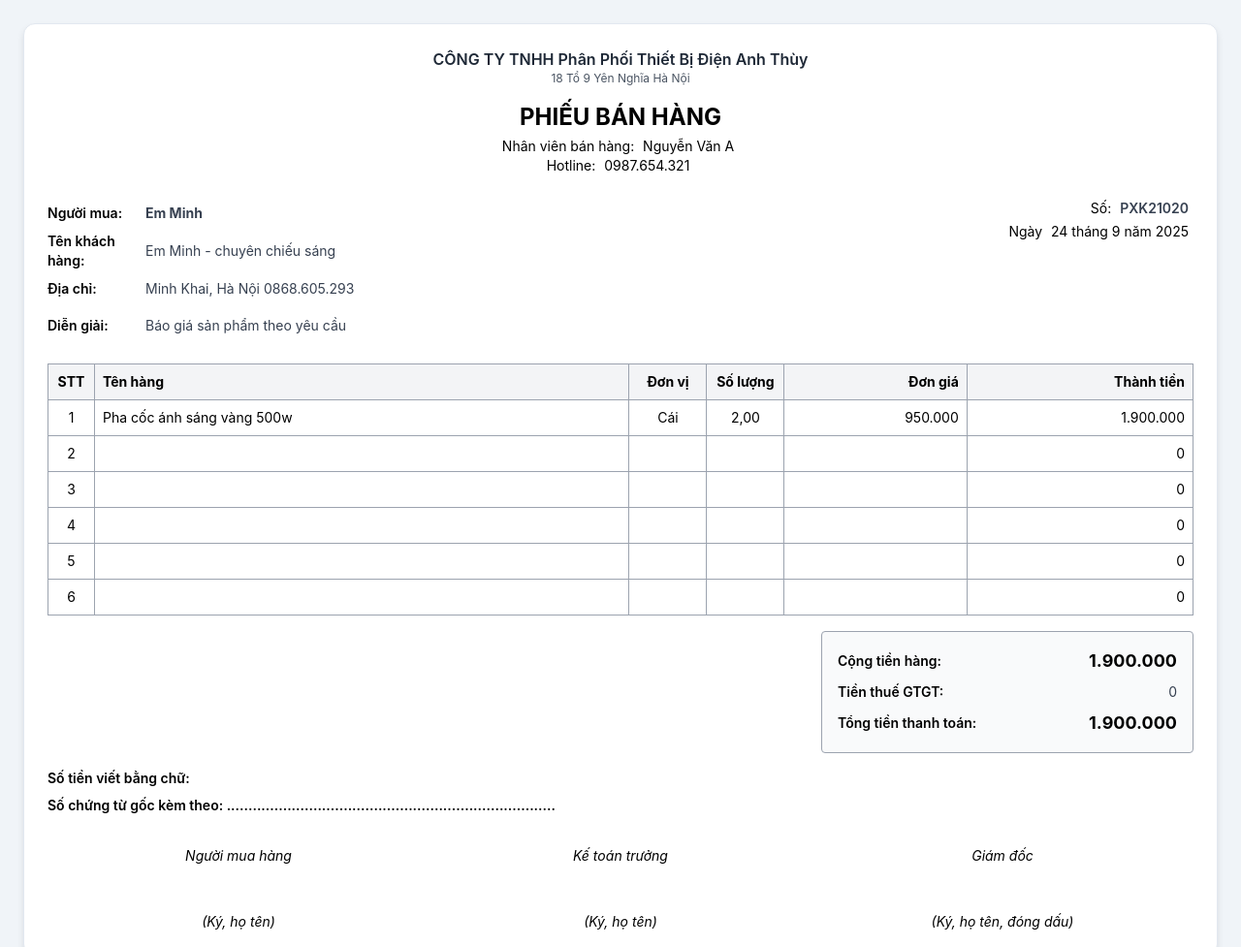
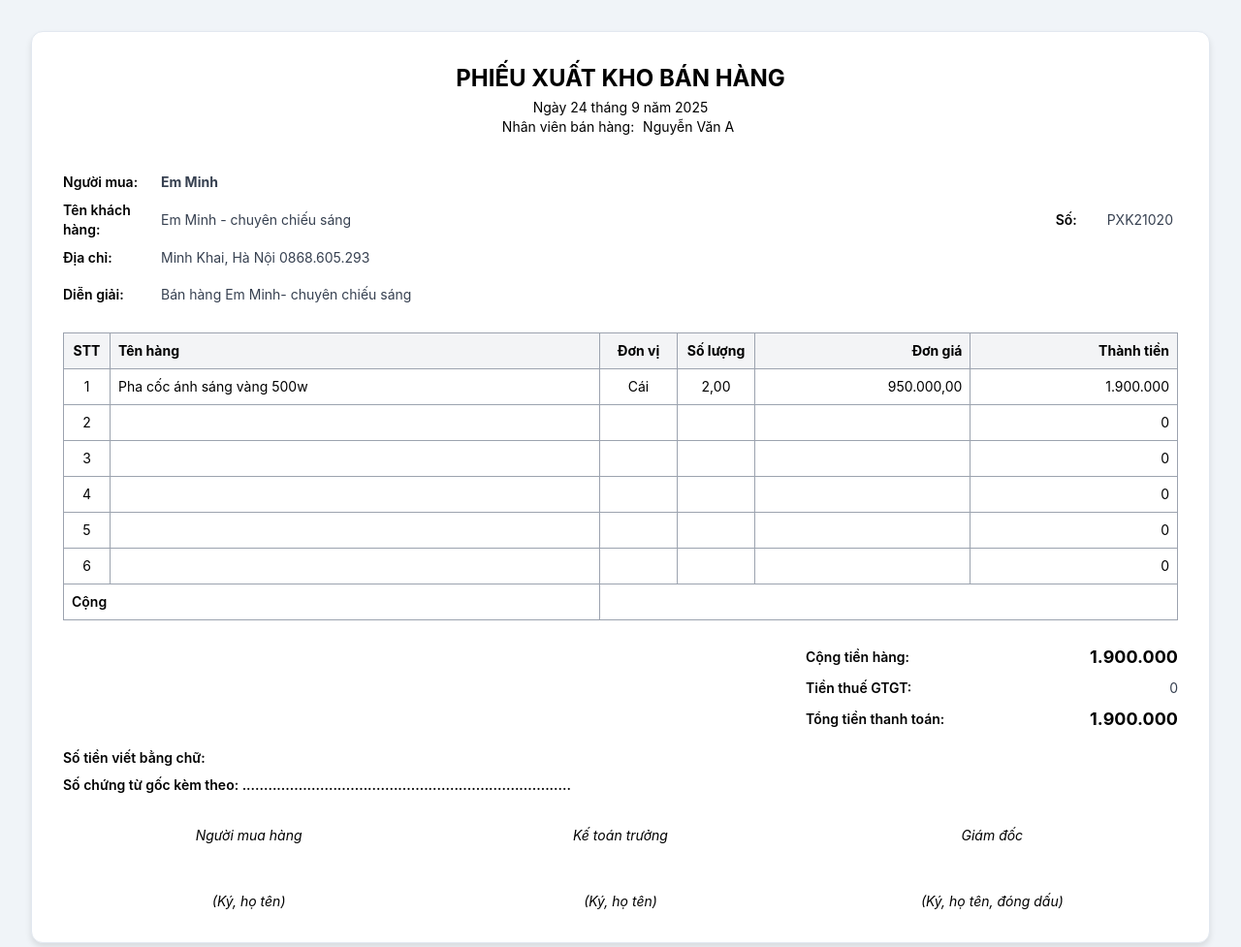
Before and after one commit to dubai17/bang-bao-gia-san-pham, a plain HTML site: page index.html in a window 1280 px wide. Shown: the top 977 px of the page at 97% size. Drawn offline with nearby package versions, Linux system fonts and the light colour scheme.

Commit message:
Update index.html

```diff
--- a/index.html
+++ b/index.html
@@ -3,7 +3,7 @@
 <head>
     <meta charset="UTF-8">
     <meta name="viewport" content="width=device-width, initial-scale=1.0">
-    <title>Phiếu Bán Hàng & Báo Giá</title>
+    <title>Báo Giá Khách Hàng</title>
     <script src="https://cdn.tailwindcss.com"></script>
     <style>
         @media print {
@@ -18,14 +18,14 @@
         body {
             font-family: 'Inter', sans-serif;
             background-color: #f0f4f8;
-            padding: 1.5rem;
+            padding: 2rem;
         }
         .container {
             background-color: white;
-            padding: 1.5rem;
+            padding: 2rem;
             border-radius: 0.75rem;
             box-shadow: 0 4px 6px rgba(0, 0, 0, 0.1);
-            max-width: 7.5in;
+            max-width: 8.5in;
             margin: auto;
             border: 1px solid #e2e8f0;
         }
@@ -45,24 +45,15 @@
 </head>
 <body>
     <div class="container">
-        <!-- Header - Company Info -->
-        <header class="mb-6">
-            <div class="flex flex-col items-center justify-center mb-4">
-                <h2 class="text-base font-semibold text-gray-800">CÔNG TY TNHH Phân Phối Thiết Bị Điện Anh Thùy</h2>
-                <p class="text-xs text-gray-600">18 Tổ 9 Yên Nghĩa Hà Nội</p>
-            </div>
-
-            <div class="text-center">
-                <h1 class="text-2xl font-bold uppercase mb-1">PHIẾU BÁN HÀNG</h1>
+        <header class="text-center mb-8">
+            <h1 class="text-2xl font-bold uppercase mb-1">PHIẾU XUẤT KHO BÁN HÀNG</h1>
+            <p class="text-sm">Ngày <span id="date"></span></p>
             <p class="text-sm">Nhân viên bán hàng: <span id="salesperson-name" class="editable" contenteditable="false">Nguyễn Văn A</span></p>
-                <p class="text-sm">Hotline: <span id="salesperson-hotline" class="editable" contenteditable="false">0987.654.321</span></p>
-            </div>
         </header>
 
-        <!-- Customer Info -->
-        <section class="flex justify-between mb-6 text-sm">
-            <!-- Left side: Customer details -->
-            <div class="flex flex-col">
+        <section class="mb-6 text-sm">
+            <div class="flex justify-between items-center mb-2">
+                <div>
                     <div class="flex items-center mb-1">
                         <span class="w-24 font-semibold">Người mua:</span>
                         <span id="customer-name" class="editable text-gray-700 font-bold" contenteditable="false">Em Minh</span>
@@ -75,21 +66,19 @@
                         <span class="w-24 font-semibold">Địa chỉ:</span>
                         <span class="editable text-gray-700" contenteditable="false">Minh Khai, Hà Nội 0868.605.293</span>
                     </div>
+                </div>
+                <div class="flex items-center">
+                    <span class="w-12 font-semibold">Số:</span>
+                    <span class="editable text-gray-700" contenteditable="false">PXK21020</span>
+                </div>
+            </div>
             <div class="flex items-center mt-2">
                 <span class="w-24 font-semibold">Diễn giải:</span>
-                    <span class="editable text-gray-700" contenteditable="false">Báo giá sản phẩm theo yêu cầu</span>
-                </div>
-            </div>
-
-            <!-- Right side: Number and Date -->
-            <div class="text-right flex flex-col items-end">
-                <p class="text-sm mb-1">Số: <span class="editable text-gray-700 font-semibold" contenteditable="false">PXK21020</span></p>
-                <p class="text-sm">Ngày <span id="date" class="editable" contenteditable="false"></span></p>
+                <span class="editable text-gray-700" contenteditable="false">Bán hàng Em Minh- chuyên chiếu sáng</span>
             </div>
         </section>
 
-        <!-- Product Table -->
-        <table id="product-table" class="w-full text-sm border-collapse mb-4">
+        <table class="w-full text-sm border-collapse mb-6">
             <thead>
                 <tr class="bg-gray-100 text-left font-semibold">
                     <th class="border border-gray-400 p-2 text-center w-12">STT</th>
@@ -101,60 +90,63 @@
                 </tr>
             </thead>
             <tbody>
-                <tr class="item-row">
-                    <td class="border border-gray-400 p-2 text-center stt">1</td>
-                    <td class="border border-gray-400 p-2 editable product-name" contenteditable="false">Pha cốc ánh sáng vàng 500w</td>
-                    <td class="border border-gray-400 p-2 text-center editable product-unit" contenteditable="false">Cái</td>
+                <tr>
+                    <td class="border border-gray-400 p-2 text-center">1</td>
+                    <td class="border border-gray-400 p-2 editable" contenteditable="false">Pha cốc ánh sáng vàng 500w</td>
+                    <td class="border border-gray-400 p-2 text-center editable" contenteditable="false">Cái</td>
                     <td class="border border-gray-400 p-2 text-center editable quantity" contenteditable="false">2,00</td>
-                    <td class="border border-gray-400 p-2 text-right editable unit-price" contenteditable="false">950.000</td>
+                    <td class="border border-gray-400 p-2 text-right editable unit-price" contenteditable="false">950.000,00</td>
                     <td class="border border-gray-400 p-2 text-right subtotal">1.900.000</td>
                 </tr>
-                <tr class="item-row">
-                    <td class="border border-gray-400 p-2 text-center stt">2</td>
-                    <td class="border border-gray-400 p-2 editable product-name" contenteditable="false"></td>
-                    <td class="border border-gray-400 p-2 text-center editable product-unit" contenteditable="false"></td>
+                <tr>
+                    <td class="border border-gray-400 p-2 text-center">2</td>
+                    <td class="border border-gray-400 p-2 editable" contenteditable="false"></td>
+                    <td class="border border-gray-400 p-2 text-center editable" contenteditable="false"></td>
                     <td class="border border-gray-400 p-2 text-center editable quantity" contenteditable="false"></td>
                     <td class="border border-gray-400 p-2 text-right editable unit-price" contenteditable="false"></td>
                     <td class="border border-gray-400 p-2 text-right subtotal"></td>
                 </tr>
-                <tr class="item-row">
-                    <td class="border border-gray-400 p-2 text-center stt">3</td>
-                    <td class="border border-gray-400 p-2 editable product-name" contenteditable="false"></td>
-                    <td class="border border-gray-400 p-2 text-center editable product-unit" contenteditable="false"></td>
+                 <tr>
+                    <td class="border border-gray-400 p-2 text-center">3</td>
+                    <td class="border border-gray-400 p-2 editable" contenteditable="false"></td>
+                    <td class="border border-gray-400 p-2 text-center editable" contenteditable="false"></td>
                     <td class="border border-gray-400 p-2 text-center editable quantity" contenteditable="false"></td>
                     <td class="border border-gray-400 p-2 text-right editable unit-price" contenteditable="false"></td>
                     <td class="border border-gray-400 p-2 text-right subtotal"></td>
                 </tr>
-                <tr class="item-row">
-                    <td class="border border-gray-400 p-2 text-center stt">4</td>
-                    <td class="border border-gray-400 p-2 editable product-name" contenteditable="false"></td>
-                    <td class="border border-gray-400 p-2 text-center editable product-unit" contenteditable="false"></td>
+                 <tr>
+                    <td class="border border-gray-400 p-2 text-center">4</td>
+                    <td class="border border-gray-400 p-2 editable" contenteditable="false"></td>
+                    <td class="border border-gray-400 p-2 text-center editable" contenteditable="false"></td>
                     <td class="border border-gray-400 p-2 text-center editable quantity" contenteditable="false"></td>
                     <td class="border border-gray-400 p-2 text-right editable unit-price" contenteditable="false"></td>
                     <td class="border border-gray-400 p-2 text-right subtotal"></td>
                 </tr>
-                <tr class="item-row">
-                    <td class="border border-gray-400 p-2 text-center stt">5</td>
-                    <td class="border border-gray-400 p-2 editable product-name" contenteditable="false"></td>
-                    <td class="border border-gray-400 p-2 text-center editable product-unit" contenteditable="false"></td>
+                 <tr>
+                    <td class="border border-gray-400 p-2 text-center">5</td>
+                    <td class="border border-gray-400 p-2 editable" contenteditable="false"></td>
+                    <td class="border border-gray-400 p-2 text-center editable" contenteditable="false"></td>
                     <td class="border border-gray-400 p-2 text-center editable quantity" contenteditable="false"></td>
                     <td class="border border-gray-400 p-2 text-right editable unit-price" contenteditable="false"></td>
                     <td class="border border-gray-400 p-2 text-right subtotal"></td>
                 </tr>
-                <tr class="item-row">
-                    <td class="border border-gray-400 p-2 text-center stt">6</td>
-                    <td class="border border-gray-400 p-2 editable product-name" contenteditable="false"></td>
-                    <td class="border border-gray-400 p-2 text-center editable product-unit" contenteditable="false"></td>
+                <tr>
+                    <td class="border border-gray-400 p-2 text-center">6</td>
+                    <td class="border border-gray-400 p-2 editable" contenteditable="false"></td>
+                    <td class="border border-gray-400 p-2 text-center editable" contenteditable="false"></td>
                     <td class="border border-gray-400 p-2 text-center editable quantity" contenteditable="false"></td>
                     <td class="border border-gray-400 p-2 text-right editable unit-price" contenteditable="false"></td>
                     <td class="border border-gray-400 p-2 text-right subtotal"></td>
                 </tr>
+                <tr>
+                    <td class="border border-gray-400 p-2 font-semibold" colspan="2">Cộng</td>
+                    <td class="border border-gray-400 p-2" colspan="4"></td>
+                </tr>
             </tbody>
         </table>
 
-        <!-- Totals -->
         <div class="flex justify-end text-sm mb-4">
-            <div class="w-full max-w-sm border border-gray-400 rounded p-4 bg-gray-50">
+            <div class="w-full max-w-sm">
                 <div class="flex justify-between items-center mb-2">
                     <span class="font-semibold">Cộng tiền hàng:</span>
                     <span id="subtotal-display" class="font-bold text-lg">1.900.000</span>
@@ -171,11 +163,10 @@
         </div>
 
         <div class="text-sm mb-8">
-            <p class="font-semibold mb-2">Số tiền viết bằng chữ: <span class="italic font-normal editable" id="amount-in-words" contenteditable="false"></span></p>
+            <p class="font-semibold mb-2">Số tiền viết bằng chữ: <span id="amount-in-words" class="italic font-normal editable" contenteditable="false"></span></p>
             <p class="font-semibold">Số chứng từ gốc kèm theo: ............................................................................</p>
         </div>
 
-        <!-- Footer for Signatures -->
         <footer class="flex justify-between text-center text-sm italic">
             <div class="w-1/3">
                 <p>Người mua hàng</p>
@@ -192,7 +183,6 @@
         </footer>
     </div>
 
-    <!-- Action Buttons (No-print) -->
     <div class="no-print mt-8 text-center">
         <button id="edit-btn" class="bg-blue-600 hover:bg-blue-700 text-white font-bold py-2 px-6 rounded-full shadow-lg transition duration-300 transform hover:scale-105">
             Sửa Nội Dung
@@ -202,7 +192,6 @@
         </button>
     </div>
 
-    <!-- JavaScript for Logic -->
     <script>
         document.addEventListener('DOMContentLoaded', () => {
             const dateSpan = document.getElementById('date');
@@ -210,29 +199,79 @@
             const day = today.getDate();
             const month = today.getMonth() + 1;
             const year = today.getFullYear();
-            dateSpan.textContent = `${day} tháng ${month} năm ${year}`;
+            dateSpan.textContent = ` ${day} tháng ${month} năm ${year}`;
 
             const editBtn = document.getElementById('edit-btn');
             const printBtn = document.getElementById('print-btn');
             let isEditing = false;
 
+            const editableElements = document.querySelectorAll('.editable');
+            const quantityInputs = document.querySelectorAll('.quantity');
+            const priceInputs = document.querySelectorAll('.unit-price');
+
             const formatter = new Intl.NumberFormat('vi-VN');
 
+            const toVietnameseWords = (number) => {
+                const units = ['', 'nghìn', 'triệu', 'tỷ', 'nghìn tỷ', 'triệu tỷ'];
+                const a = ['', 'một', 'hai', 'ba', 'bốn', 'năm', 'sáu', 'bảy', 'tám', 'chín'];
+                const b = ['', 'mười', 'hai mươi', 'ba mươi', 'bốn mươi', 'năm mươi', 'sáu mươi', 'bảy mươi', 'tám mươi', 'chín mươi'];
+                const c = ['', 'linh', 'lẻ'];
+
+                const readThreeDigits = (num) => {
+                    let str = '';
+                    const h = Math.floor(num / 100);
+                    const t = Math.floor((num % 100) / 10);
+                    const d = num % 10;
+                    if (h !== 0) str += a[h] + ' trăm ';
+                    if (t !== 0) {
+                        if (t === 1) {
+                            if (d === 0) str += b[t];
+                            else str += b[t] + ' ' + a[d];
+                        } else {
+                            if (t === 0 && d !== 0) str += c[1] + ' ' + a[d];
+                            else if (t === 1 && d !== 0) str += a[1] + ' ' + a[d];
+                            else if (d === 5 && t > 0) str += a[t] + ' mươi lăm';
+                            else if (d === 0) str += b[t];
+                            else if (d === 1 && t !== 1 && t !== 0) str += b[t] + ' mươi mốt';
+                            else str += b[t] + ' mươi ' + a[d];
+                        }
+                    } else if (h !== 0 && d !== 0) {
+                        str += c[0] + ' ' + a[d];
+                    }
+                    if (t === 0 && d !== 0 && h !== 0) {
+                        str += 'lẻ ' + a[d];
+                    }
+                    return str.trim();
+                };
+
+                if (number === 0) return 'Không đồng';
+
+                let str = '';
+                let i = 0;
+                while (number > 0) {
+                    const threeDigits = number % 1000;
+                    if (threeDigits > 0) {
+                        let chunk = readThreeDigits(threeDigits);
+                        if (i > 0) {
+                            chunk += ' ' + units[i];
+                        }
+                        str = chunk + ' ' + str;
+                    }
+                    number = Math.floor(number / 1000);
+                    i++;
+                }
+
+                return str.trim() + ' đồng chẵn.';
+            };
+
             const calculateTotals = () => {
-                const quantityInputs = document.querySelectorAll('.quantity');
-                const priceInputs = document.querySelectorAll('.unit-price');
                 let subtotal = 0;
+                for (let i = 0; i < quantityInputs.length; i++) {
+                    const quantityText = quantityInputs[i].innerText.replace(',', '.');
+                    const quantity = quantityText ? parseFloat(quantityText) : 0;
+                    const priceText = priceInputs[i].innerText.replace(/\./g, '');
+                    const price = priceText ? parseFloat(priceText) : 0;
 
-                // Recalculate and update STT for all rows
-                const sttElements = document.querySelectorAll('.stt');
-                sttElements.forEach((el, index) => {
-                    el.textContent = index + 1;
-                });
-
-                // Recalculate totals
-                for (let i = 0; i < quantityInputs.length; i++) {
-                    const quantity = parseFloat(quantityInputs[i].innerText.replace(',', '.').replace(/[^\d.]/g, '')) || 0;
-                    const price = parseFloat(priceInputs[i].innerText.replace(/\./g, '').replace(',', '.') || 0);
                     const rowSubtotal = quantity * price;
                     const rowSubtotalElement = quantityInputs[i].closest('tr').querySelector('.subtotal');
                     rowSubtotalElement.innerText = formatter.format(rowSubtotal);
@@ -241,27 +280,11 @@
 
                 document.getElementById('subtotal-display').innerText = formatter.format(subtotal);
                 document.getElementById('total-display').innerText = formatter.format(subtotal);
-            };
-
-            const attachEditableListeners = (elements) => {
-                elements.forEach(el => {
-                    el.addEventListener('blur', () => {
-                        if (el.classList.contains('quantity') || el.classList.contains('unit-price')) {
-                            calculateTotals();
-                        }
-                    });
-                    el.addEventListener('keydown', (e) => {
-                        if (e.key === 'Enter') {
-                            e.preventDefault();
-                            el.blur();
-                        }
-                    });
-                });
+                // amount-in-words is no longer auto-filled
             };
 
             editBtn.addEventListener('click', () => {
                 isEditing = !isEditing;
-                const editableElements = document.querySelectorAll('.editable');
                 editableElements.forEach(el => {
                     el.contentEditable = isEditing;
                     if (isEditing) {
@@ -278,12 +301,24 @@
                 editBtn.classList.toggle('hover:bg-gray-600', isEditing);
             });
 
+            editableElements.forEach(el => {
+                el.addEventListener('blur', () => {
+                    if (el.classList.contains('quantity') || el.classList.contains('unit-price')) {
+                        calculateTotals();
+                    }
+                });
+                el.addEventListener('keydown', (e) => {
+                    if (e.key === 'Enter') {
+                        e.preventDefault();
+                        el.blur();
+                    }
+                });
+            });
+
             printBtn.addEventListener('click', () => {
                 window.print();
             });
 
-            // Initial setup for existing editable elements
-            attachEditableListeners(document.querySelectorAll('.editable'));
             calculateTotals();
         });
     </script>
```
Lines whose indentation alone changed are shown as unchanged.
